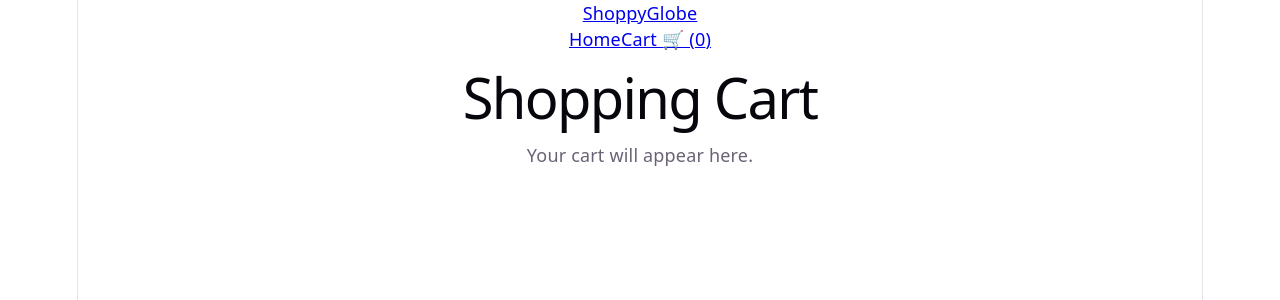
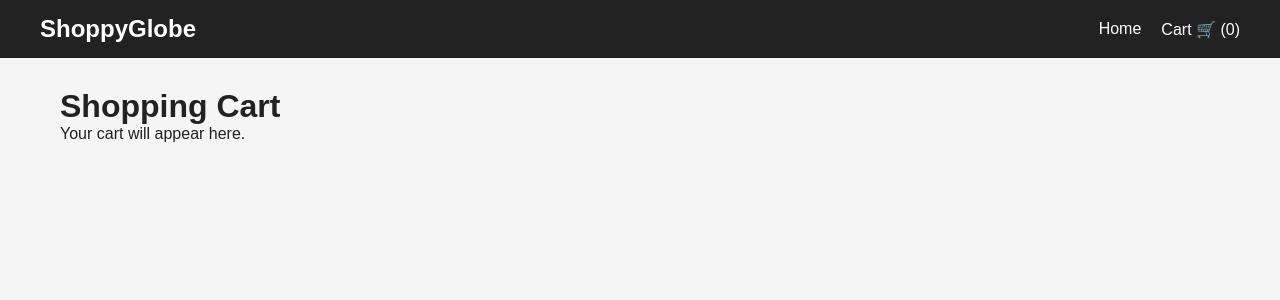
Before and after one commit to patelparth2183/ShoppyGlobe, a React (Vite) app: page /cart in a window 1280 px wide. Shown: the top 300 px of the page. Built offline with nearby package versions, Linux system fonts and the light colour scheme.

Commit message:
Add Header Style

```diff
--- a/package.json
+++ b/package.json
@@ -13,7 +13,8 @@
     "@reduxjs/toolkit": "^2.12.0",
     "react": "^19.2.8",
     "react-dom": "^19.2.8",
-    "react-redux": "^9.3.0"
+    "react-redux": "^9.3.0",
+    "react-router-dom": "^7.18.4"
   },
   "devDependencies": {
     "@eslint/js": "^10.0.1",
--- a/src/index.css
+++ b/src/index.css
@@ -1,111 +1,52 @@
-:root {
-  --text: #6b6375;
-  --text-h: #08060d;
-  --bg: #fff;
-  --border: #e5e4e7;
-  --code-bg: #f4f3ec;
-  --accent: #aa3bff;
-  --accent-bg: rgba(170, 59, 255, 0.1);
-  --accent-border: rgba(170, 59, 255, 0.5);
-  --social-bg: rgba(244, 243, 236, 0.5);
-  --shadow:
-    rgba(0, 0, 0, 0.1) 0 10px 15px -3px, rgba(0, 0, 0, 0.05) 0 4px 6px -2px;
-
-  --sans: system-ui, 'Segoe UI', Roboto, sans-serif;
-  --heading: system-ui, 'Segoe UI', Roboto, sans-serif;
-  --mono: ui-monospace, Consolas, monospace;
-
-  font: 18px/145% var(--sans);
-  letter-spacing: 0.18px;
-  color-scheme: light dark;
-  color: var(--text);
-  background: var(--bg);
-  font-synthesis: none;
-  text-rendering: optimizeLegibility;
-  -webkit-font-smoothing: antialiased;
-  -moz-osx-font-smoothing: grayscale;
-
-  @media (max-width: 1024px) {
-    font-size: 16px;
-  }
-}
-
-@media (prefers-color-scheme: dark) {
-  :root {
-    --text: #9ca3af;
-    --text-h: #f3f4f6;
-    --bg: #16171d;
-    --border: #2e303a;
-    --code-bg: #1f2028;
-    --accent: #c084fc;
-    --accent-bg: rgba(192, 132, 252, 0.15);
-    --accent-border: rgba(192, 132, 252, 0.5);
-    --social-bg: rgba(47, 48, 58, 0.5);
-    --shadow:
-      rgba(0, 0, 0, 0.4) 0 10px 15px -3px, rgba(0, 0, 0, 0.25) 0 4px 6px -2px;
-  }
-
-  #social .button-icon {
-    filter: invert(1) brightness(2);
-  }
+* {
+  box-sizing: border-box;
+  margin: 0;
+  padding: 0;
 }
 
 body {
-  margin: 0;
+  font-family: Arial, sans-serif;
+  background: #f5f5f5;
+  color: #222;
 }
 
-#root {
-  width: 1126px;
-  max-width: 100%;
-  margin: 0 auto;
-  text-align: center;
-  border-inline: 1px solid var(--border);
-  min-height: 100svh;
-  display: flex;
-  flex-direction: column;
-  box-sizing: border-box;
+a {
+  text-decoration: none;
+  color: inherit;
 }
 
-h1,
-h2 {
-  font-family: var(--heading);
-  font-weight: 500;
-  color: var(--text-h);
+.header {
+  background: #222;
+  color: white;
+  padding: 15px 20px;
 }
 
-h1 {
-  font-size: 56px;
-  letter-spacing: -1.68px;
-  margin: 32px 0;
-  @media (max-width: 1024px) {
-    font-size: 36px;
-    margin: 20px 0;
-  }
-}
-h2 {
-  font-size: 24px;
-  line-height: 118%;
-  letter-spacing: -0.24px;
-  margin: 0 0 8px;
-  @media (max-width: 1024px) {
-    font-size: 20px;
-  }
-}
-p {
-  margin: 0;
+.header-container {
+  max-width: 1200px;
+  margin: 0 auto;
+
+  display: flex;
+  justify-content: space-between;
+  align-items: center;
 }
 
-code,
-.counter {
-  font-family: var(--mono);
-  display: inline-flex;
-  border-radius: 4px;
-  color: var(--text-h);
+.logo {
+  font-size: 24px;
+  font-weight: bold;
 }
 
-code {
-  font-size: 15px;
-  line-height: 135%;
-  padding: 4px 8px;
-  background: var(--code-bg);
+.nav {
+  display: flex;
+  align-items: center;
+  gap: 20px;
 }
+
+.nav a:hover {
+  color: #ffcc00;
+}
+
+.container {
+  max-width: 1200px;
+  margin: 30px auto;
+  padding: 0 20px;
+}
```
Also changed, not shown: 1 other file (tests, documents, lock files or other folders).
